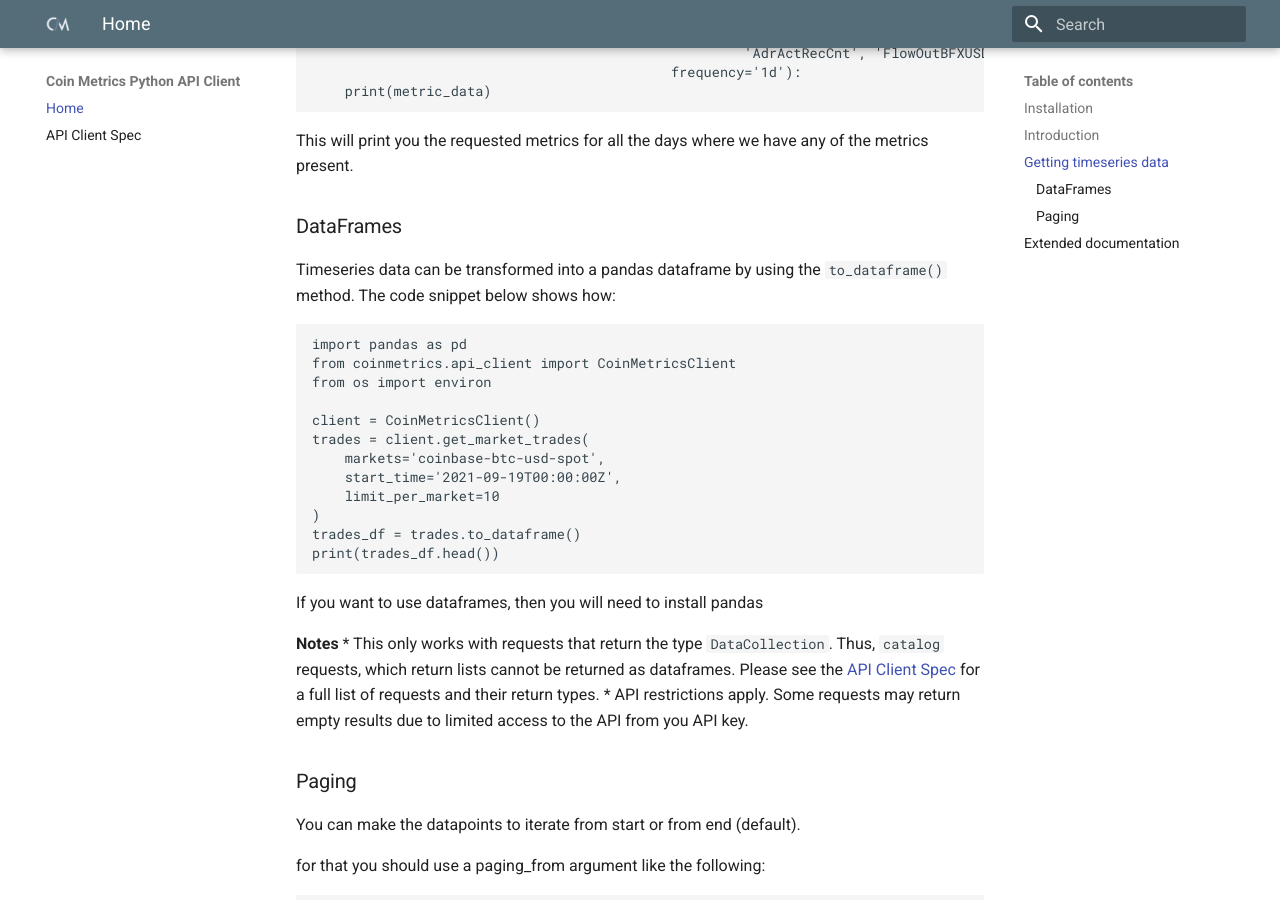
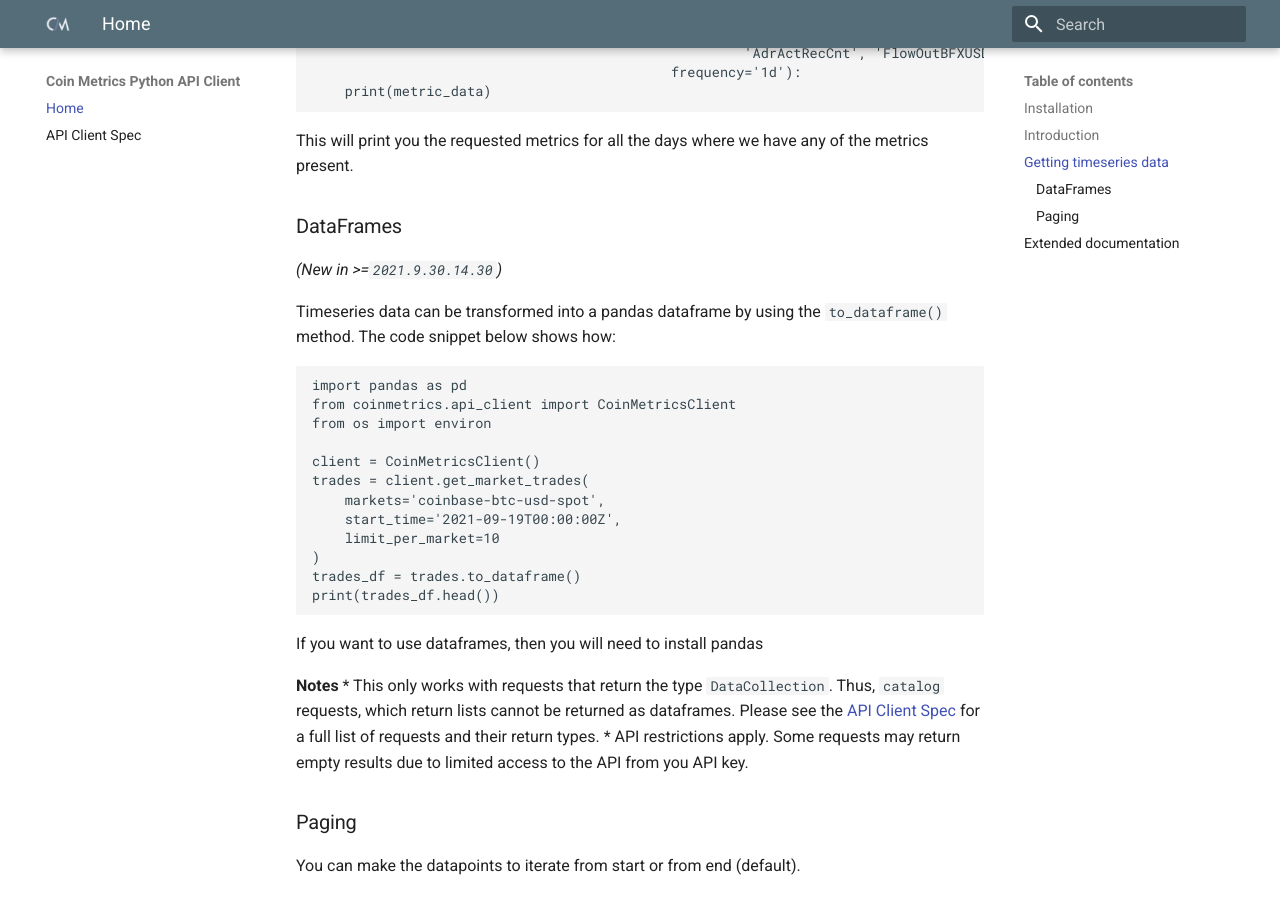
Before and after one commit to coinmetrics/api-client-python, an MkDocs documentation site: the page built from docs/docs/index.md, in a window 1280 px wide and 900 px high, scrolled down 1547 px. Built offline with MkDocs 1.6.1 and Material for MkDocs 9.7.7, drawn with Linux system fonts in a browser that asks for light colours.

Commit message:
Add versioing in docs

````diff
--- a/docs/docs/index.md
+++ b/docs/docs/index.md
@@ -70,6 +70,8 @@
 
 
 ### DataFrames
+_(New in >=`2021.9.30.14.30`)_
+
 Timeseries data can be transformed into a pandas dataframe by using the `to_dataframe()` method. The code snippet below shows how:
 ```
 import pandas as pd
````
Also changed, not shown: README.md, docs/site/index.html, docs/site/search/search_index.json, 1 other file.
